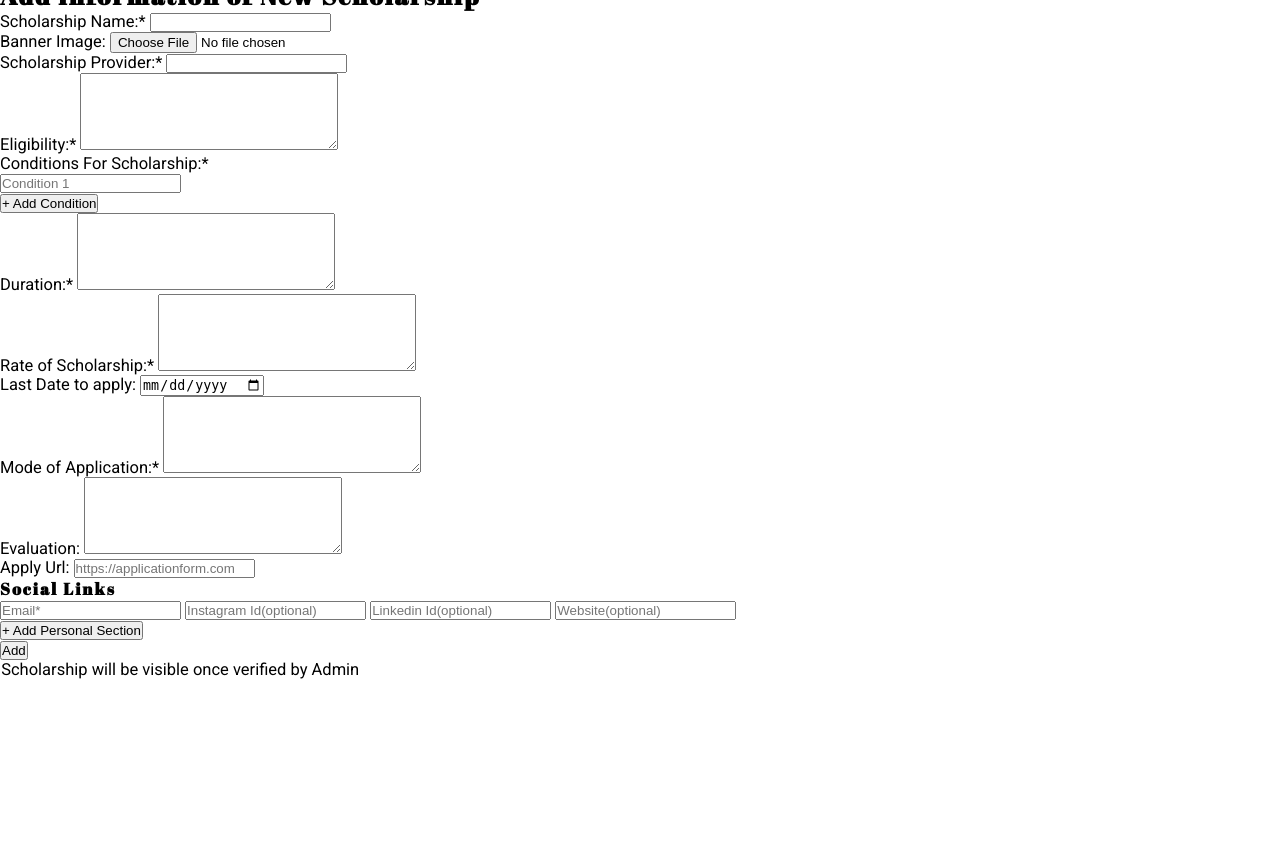
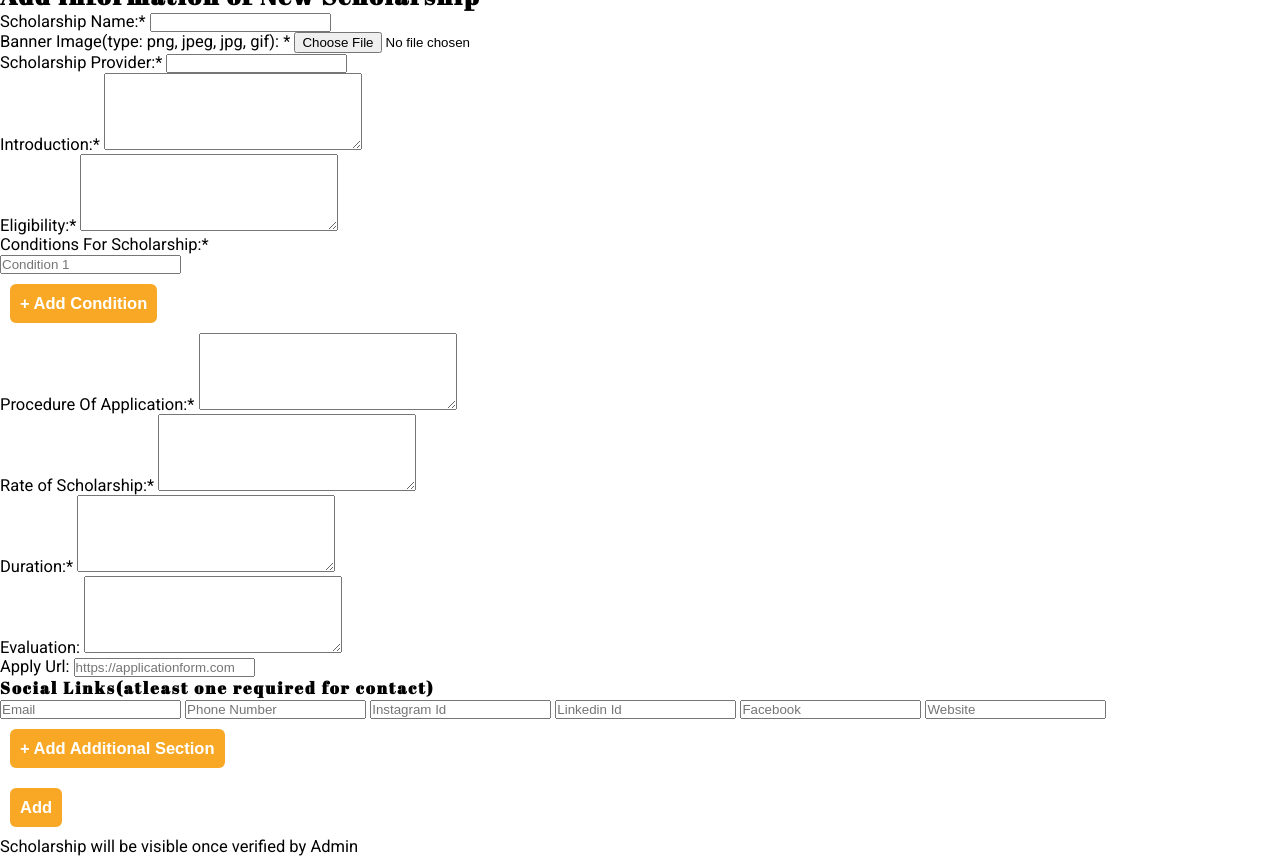
Before and after one commit to VinayKanase/WhiteHats, a Django app: template templates/new.html in a window 1280 px wide. Shown: the part 145-1002 px from the top of the page. Before the commit the page ends 824 px from the top, so only its background shows below. Run offline with Django 3.2, Linux system fonts and the light colour scheme; the template is opened without the code that fills it, so the values that code supplies are empty.

Commit message:
fix: made changes to base, login, new, search, signup htmls

```diff
--- a/templates/base.html
+++ b/templates/base.html
@@ -1,6 +1,7 @@
 {% load static %}
 <!DOCTYPE html>
 <html lang="en">
+
 <head>
     <meta charset="UTF-8">
     <meta http-equiv="X-UA-Compatible" content="IE=edge">
@@ -10,7 +11,10 @@
     {% block styles %}
     {% endblock %}
     <link rel="stylesheet" href="{% static 'css/style.css' %}">
+    <link rel="stylesheet" href="https://cdnjs.cloudflare.com/ajax/libs/font-awesome/4.7.0/css/font-awesome.min.css">
+    <link rel="shortcut icon" href="{% static 'assets/favicon.ico' %}" type="image/x-icon">
 </head>
+
 <body>
     <nav class="navbar">
         <ul class="logo">
@@ -30,22 +34,48 @@
             <li>
                 <a href="{% url 'new' %}">Add new</a>
             </li>
+            {% if userLoggedIn %}
             <li>
-                <a href="">Help</a>
+                <a href="{% url 'liked' %}">Liked</a>
             </li>
+            {% if isAdmin %}
+            <li>
+                <a href="{% url 'admin' %}">Admin</a>
+            </li>
+            {% endif %}
+            <li>
+                <a href="{% url 'profile' %}"> <i class="fa fa-user-circle-o"></i> </a>
+            </li>
+            {% else %}
             <li>
                 <a href="{% url 'login' %}">Login</a>
             </li>
             <li>
                 <a href="{% url 'signUp' %}">Sign Up</a>
             </li>
+            {% endif %}
         </ul>
     </nav>
+    {% if messages %}
+    <div class="messages">
+        <ul>
+            {% for message in messages %}
+            <li{% if message.tags %} class="{{ message.tags }}" {% endif %}>
+                {% if message.level == DEFAULT_MESSAGE_LEVELS.ERROR %}Important: {% endif %}
+                {{ message }}
+                </li>
+                {% endfor %}
+        </ul>
+        <div class="close">Close</div>
+    </div>
+    {% endif %}
+
     {% block content %}
     {% endblock %}
-    <!-- <footer class="footer">
+    <footer class="footer">
         <div class="footerNav">
             <img src="{% static 'assets/Logo.png' %}" alt="Logo" />
+            <div class="footer-navCon">
                 <div class="contactDetails">
                     <h3>Contact:</h3>
                     <ul class="contact">
@@ -59,28 +89,40 @@
                     <h3>Links:</h3>
                     <ul class="links">
                         <li>
-                        <a href="">Add new Scholarships</a>
+                            <a href="{% url 'new' %}">Add new Scholarships</a>
                         </li>
                         <li>
-                        <a href="">Search Scholarships</a>
+                            <a href="{% url 'search' %}">Search Scholarships</a>
                         </li>
                     </ul>
                 </div>
             </div>
+        </div>
         <div class="copyrights">
-            &copy; Vinay Kanse
+            <a href="https://github.com/VinayKanase/WhiteHats">&copy; WhiteHats</a>
         </div>
-    </footer> -->
+    </footer>
     {% block scripts %}
     {% endblock %}
     <script>
+        // Handles hamburger or menu for nav if screen size is less
         let menu = document.querySelector(".menu");
         let navlinks = document.querySelector(".navlinks");
-        menu.addEventListener("click",()=>{
+        menu.addEventListener("click", () => {
             menu.classList.toggle("active");
             navlinks.classList.toggle("active");
         })
-
+        let messages = document.querySelector('.messages');
+        if (messages) {
+            // Removes messages after 10seconds
+            setTimeout(() => {
+                messages.style.display = "none";
+            }, 10000);
+            const close = document.querySelector('.close');
+            // Removes message on clicking on close
+            close.addEventListener("click", () => messages.style.display = "none");
+        }
     </script>
 </body>
+
 </html>
--- a/templates/new.html
+++ b/templates/new.html
@@ -1,10 +1,13 @@
 {% extends 'base.html' %}
 {% load static %}
 {% block title %}
-    Add new Scholarship
+Add new Scholarship
 {% endblock %}
-
+{% block styles %}
+<link rel="stylesheet" href="{% static 'css/form.css' %}">
+{% endblock %}
 {% block content %}
+<div class="wrapper">
     <h2>Add Information of New Scholarship</h2>
     <form action="{% url 'new' %}" method="post" id="form" encType="multipart/form-data">
         {% csrf_token %}
@@ -13,67 +16,73 @@
             <input type="text" name="name" id="name" required>
         </div>
         <div class="form-group">
-            <label for="img">Banner Image: </label>
-            <input type="file" name="img" id="img">
+            <label for="img">Banner Image(type: png, jpeg, jpg, gif): </label><span>*</span>
+            <input type="file" name="img" id="img" accept="image/png, image/gif, image/jpeg, image/jpg" required>
         </div>
         <div class="form-group">
             <label for="name">Scholarship Provider:<span>*</span></label>
             <input type="text" name="provider" id="provider" required>
         </div>
         <div class="form-group">
+            <label for="introduction">Introduction:<span>*</span> </label>
+            <textarea name="introduction" id="introduction" cols="30" rows="5" required></textarea>
+        </div>
+        <div class="form-group">
             <label for="eligibility">Eligibility:<span>*</span> </label>
-            <textarea name="eligibility" id="eligibility" cols="30" rows="5"required></textarea>
+            <textarea name="eligibility" id="eligibility" cols="30" rows="5" required></textarea>
         </div>
         <div class="form-group">
             <label for="conditions">Conditions For Scholarship:<span>*</span> </label>
             <div id="conditionList">
-                <input type="text" class="conditionItem" name="condition1" id="condition1" placeholder="Condition 1" required></div>
+                <input type="text" class="conditionItem" name="condition1" id="condition1" placeholder="Condition 1"
+                    required>
+            </div>
             <input type="hidden" name="conditionCount" id="conditionCount" value="1">
-            <button type="button" id="addCondition">+ Add Condition</button>
+            <button class="btn" type="button" id="addCondition">+ Add Condition</button>
+        </div>
+
+        <div class="form-group">
+            <label for="procedureOfApplication">Procedure Of Application:<span>*</span> </label>
+            <textarea name="procedureOfApplication" id="procedureOfApplication" cols="30" rows="5" required></textarea>
+        </div>
+        <div class="form-group">
+            <label for="rate">Rate of Scholarship:<span>*</span> </label>
+            <textarea name="rate" id="rate" cols="30" rows="5" required></textarea>
         </div>
         <div class="form-group">
             <label for="duration">Duration:<span>*</span> </label>
             <textarea name="duration" id="duration" cols="30" rows="5" required></textarea>
         </div>
         <div class="form-group">
-            <label for="rate">Rate of Scholarship:<span>*</span> </label>
-            <textarea name="rate" id="rate" cols="30" rows="5" required></textarea>
-        </div>
-        <div class="form-group">
-            <label for="lastDateToApply">Last Date to apply: </label>
-            <input type="date" name="lastDateToApply" id="lastDateToApply">
-        </div>
-        <div class="form-group">
-            <label for="mode">Mode of Application:<span>*</span> </label>
-            <textarea name="mode" id="mode" cols="30" rows="5" required></textarea>
-        </div>
-        <div class="form-group">
             <label for="evaluation">Evaluation: </label>
-            <textarea name="evaluation" id="evaluation" cols="30" rows="5" required></textarea>
+            <textarea name="evaluation" id="evaluation" cols="30" rows="5"></textarea>
         </div>
         <div class="form-group">
             <label for="applyUrl">Apply Url:</label>
             <input type="text" name="applyUrl" id="applyUrl" placeholder="https://applicationform.com">
         </div>
         <div class="form-group">
-            <h4>Social Links</h4>
-            <input type="email" name="email" id="email" placeholder="Email*" required>
-            <input type="url" name="instagram" id="instagram" placeholder="Instagram Id(optional)">
-            <input type="url" name="linkedin" id="linkedin" placeholder="Linkedin Id(optional)">
-            <input type="url" name="website" id="website" placeholder="Website(optional)">
+            <h4>Social Links(atleast one required for contact)</h4>
+            <input type="email" name="email" id="email" placeholder="Email">
+            <input type="number" name="phone" id="phone" placeholder="Phone Number">
+            <input type="url" name="instagram" id="instagram" placeholder="Instagram Id">
+            <input type="url" name="linkedin" id="linkedin" placeholder="Linkedin Id">
+            <input type="url" name="facebook" id="facebook" placeholder="Facebook">
+            <input type="url" name="website" id="website" placeholder="Website">
         </div>
         <div class="form-group">
             <div id="personalSection"></div>
             <input type="hidden" name="personalCountTotal" id="personalCountTotal" value="0">
-            <button type="button" id="addpersonalSection">+ Add Personal Section</button>
+            <button class="btn" type="button" id="addpersonalSection">+ Add Additional Section</button>
         </div>
         <div class="form-group">
-            <input type="submit" value="Add">
+            <input class="btn" type="submit" value="Add">
         </div>
     </form>
     <marquee behavior="alternate" direction="right">Scholarship will be visible once verified by Admin</marquee>
+</div>
 {% endblock %}
 
 {% block scripts %}
-    <script src="{% static 'js/new.js' %}"></script>
+<script src="{% static 'js/new.js' %}"></script>
 {% endblock %}
--- a/templates/search.html
+++ b/templates/search.html
@@ -36,7 +36,8 @@
                     </p>
                     {% endif %}
                 </div>
-                <a href="">{{ scholarship.liked }} Like</a>
+                <a href="{% url 'post_like' id=scholarship.uid %}">{{ scholarship.likes }}
+                    Like</a>
             </div>
             {% endfor %}
         </div>
```
Also changed, not shown: templates/login.html (+11 -4 lines), templates/signUp.html (+13 -8 lines). Lines whose indentation alone changed are shown as unchanged.
